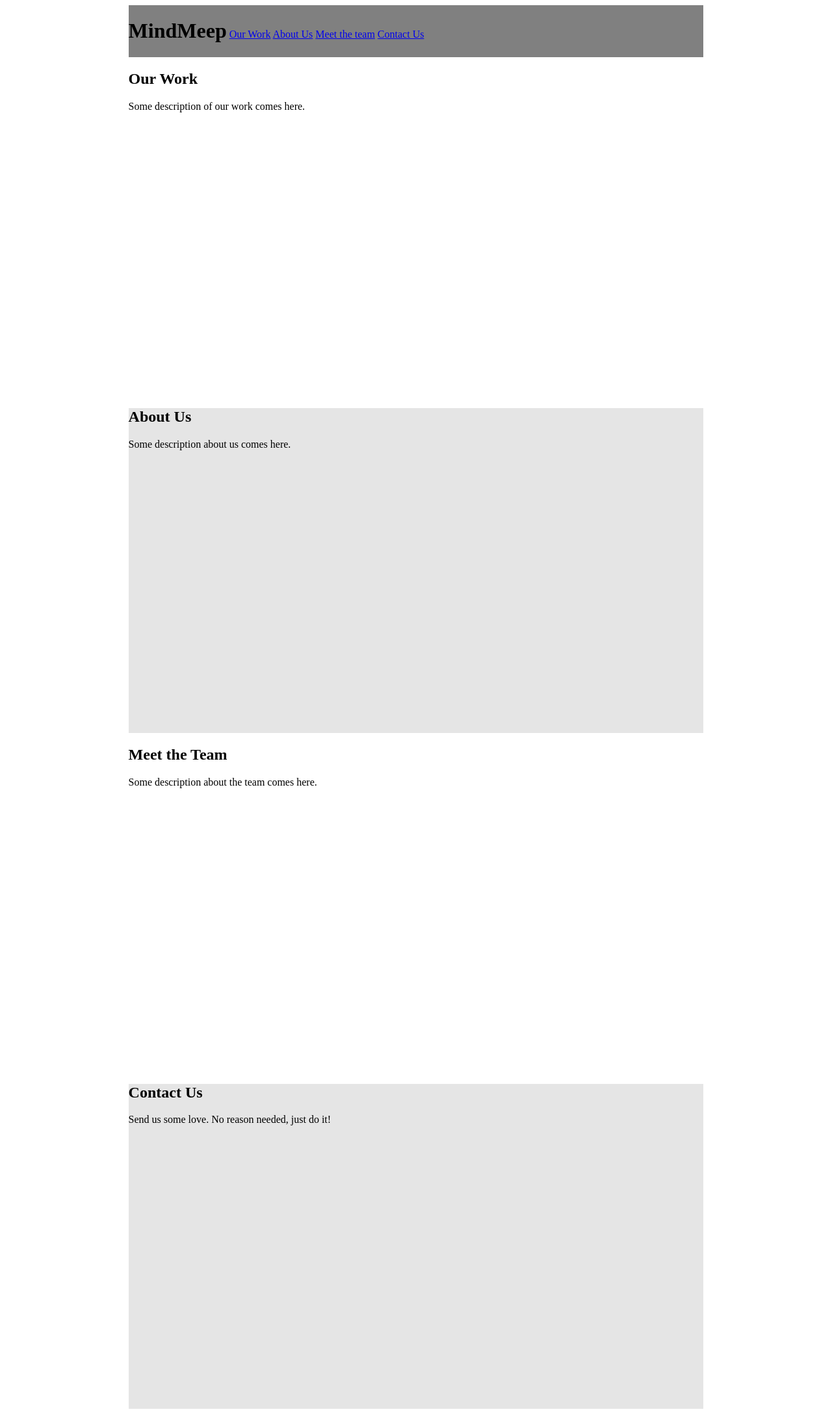
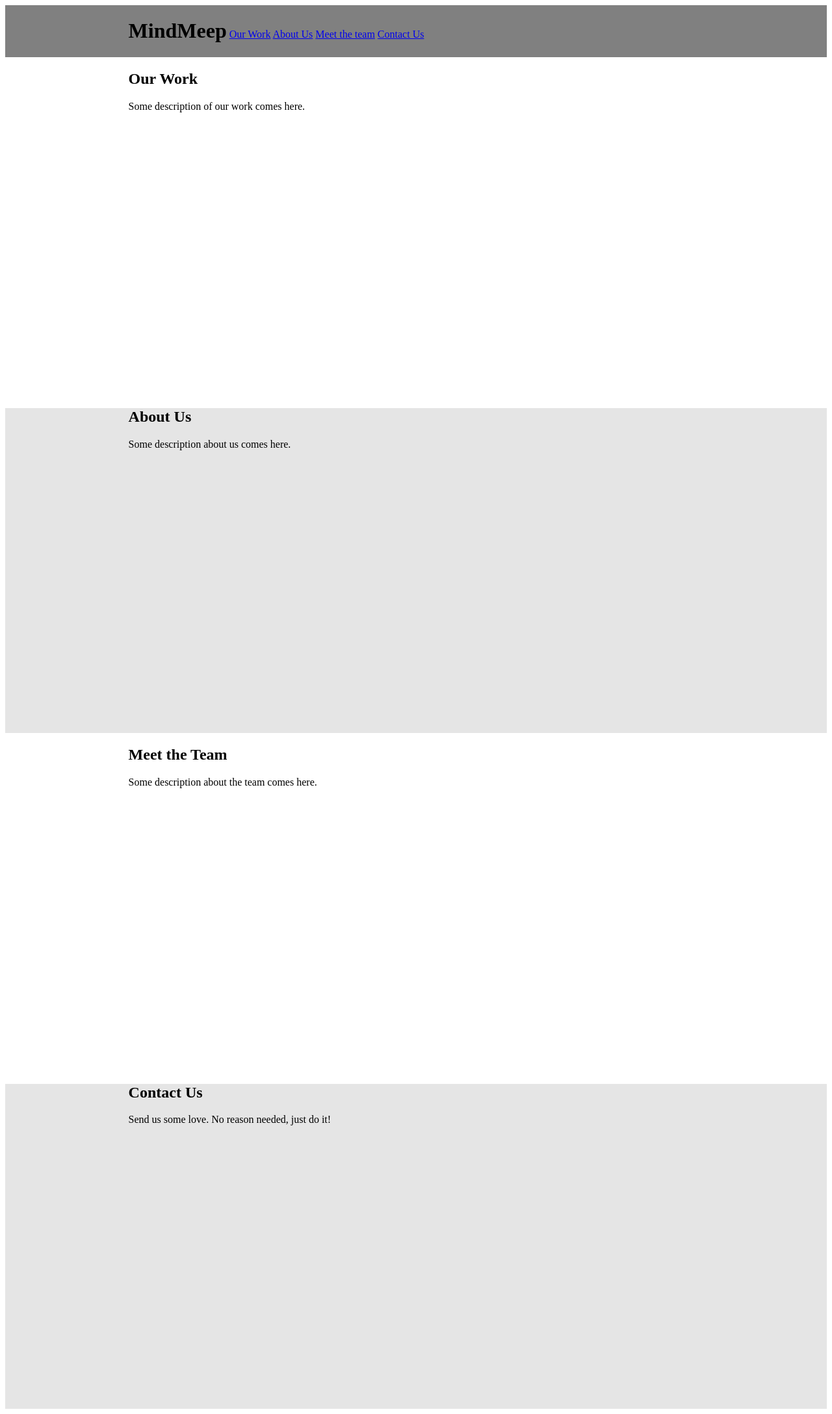
Before and after one commit to MindMeep/home-site, a PHP site: page / in a window 1280 px wide. Shown: the whole page at 65% size. Run offline with PHP 8.4, Linux system fonts and the light colour scheme; some libraries are stand-ins or nearby versions.

Commit message:
made the sections fullwidth

```diff
--- a/css/main.css
+++ b/css/main.css
@@ -8,6 +8,9 @@ header {
 	background-color: grey;
 }
 section, header {
+	width: 100%;
+}
+section > div, header > div {
 	max-width: 70%;
 	margin: auto;
 }
--- a/index.php
+++ b/index.php
@@ -14,6 +14,7 @@
         <![endif]-->
 
         <header>
+        	<div>
         		<h1>MindMeep</h1>
         		<nav>
         			<a href="#">Our Work</a>
@@ -21,26 +22,35 @@
         			<a href="#">Meet the team</a>
         			<a href="#">Contact Us</a>
         		</nav>
+        	</div>
         </header>
         <section>
+        	<div>
         		<h1>Our Work</h1>
         		<p>Some description of our work comes here.</p>
         		<!-- image grid comes here -->
+        	</div>
         </section>
         <section>
+        	<div>
         		<h1>About Us</h1>
         		<p>Some description about us comes here.</p>
         		<!-- maybe what or how we work -->
+        	</div>
         </section>
         <section>
+        	<div>
         		<h1>Meet the Team</h1>
         		<p>Some description about the team comes here.</p>
         		<!-- pictures and names here -->
+        	</div>
         </section>
         <section>
+        	<div>
         		<h1>Contact Us</h1>
         		<p>Send us some love. No reason needed, just do it!</p>
         		<!-- contact form -->
+        	</div>
         </section>
 
         <script src="//ajax.googleapis.com/ajax/libs/jquery/1.10.2/jquery.min.js"></script>
```
Lines whose indentation alone changed are shown as unchanged.
